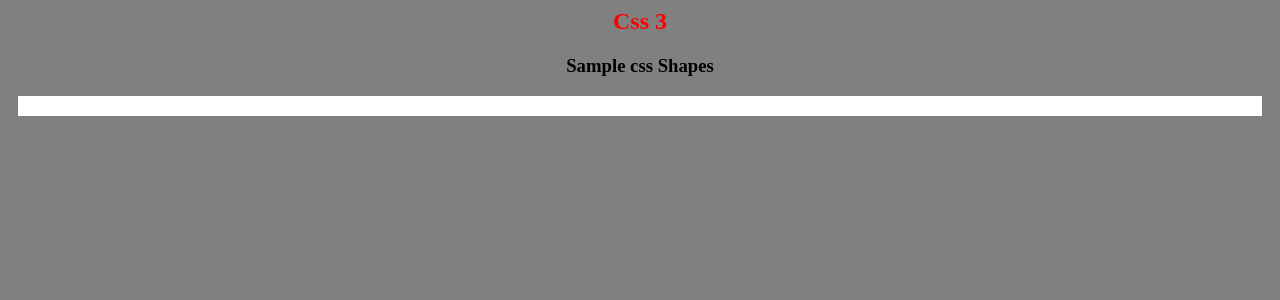
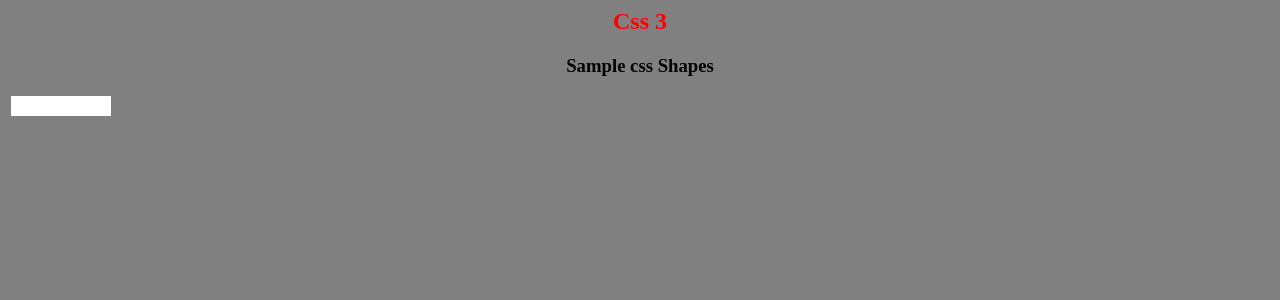
Before and after one commit to Quantumke/css3, a PHP site: page /public_html/index.html in a window 1280 px wide. Shown: the top 300 px of the page. Run offline with PHP 8.4, Linux system fonts and the light colour scheme.

Commit message:
Changes css

```diff
--- a/public_html/css/style.css
+++ b/public_html/css/style.css
@@ -14,21 +14,26 @@ body{
 
 .shapes{
 	height: 20px;
-	margin: 10px;
+	margin: 3px;
+	width: 100px;
 }
 .triangle{
 height: 10px;
-margin: 10px;
+margin: 3px;
+width: 100px;
 }
 .square{
 	height: 10px;
-margin: 10px;
+margin: 3px;
+width: 100px;
 }
 .rect{
 height: 10px;
-margin: 10px;
+margin: 3px;
+width: 100px;
 }
 .circle{
 height: 10px;
-margin: 10px;
+margin: 3px;
+width: 100px;
 }
--- a/public_html/index.html
+++ b/public_html/index.html
@@ -12,9 +12,19 @@
 <h3>Sample css Shapes</h3>
 		</div>
 
-		<div class="shapes" style="background:#FFF;">
-		<div class="triangle" style="background:#red;"></div>
-		<div class="square" style="background:#red;"></div>
+		<div class="shapes" style="background:#FFF;"><div class="name"></div>
+
+
+		<div class="triangle" style="background:#red;">
+<div class="triangle-desc"></div>
+		<div class="triangle-name"></div>
+
+		</div>
+		<div class="square" style="background:#red;">
+
+
+		</div>
+
 		<div class="rect" style="background:#red;"></div>
 		<div class="circle" style="background:#red;"></div>
 
```
